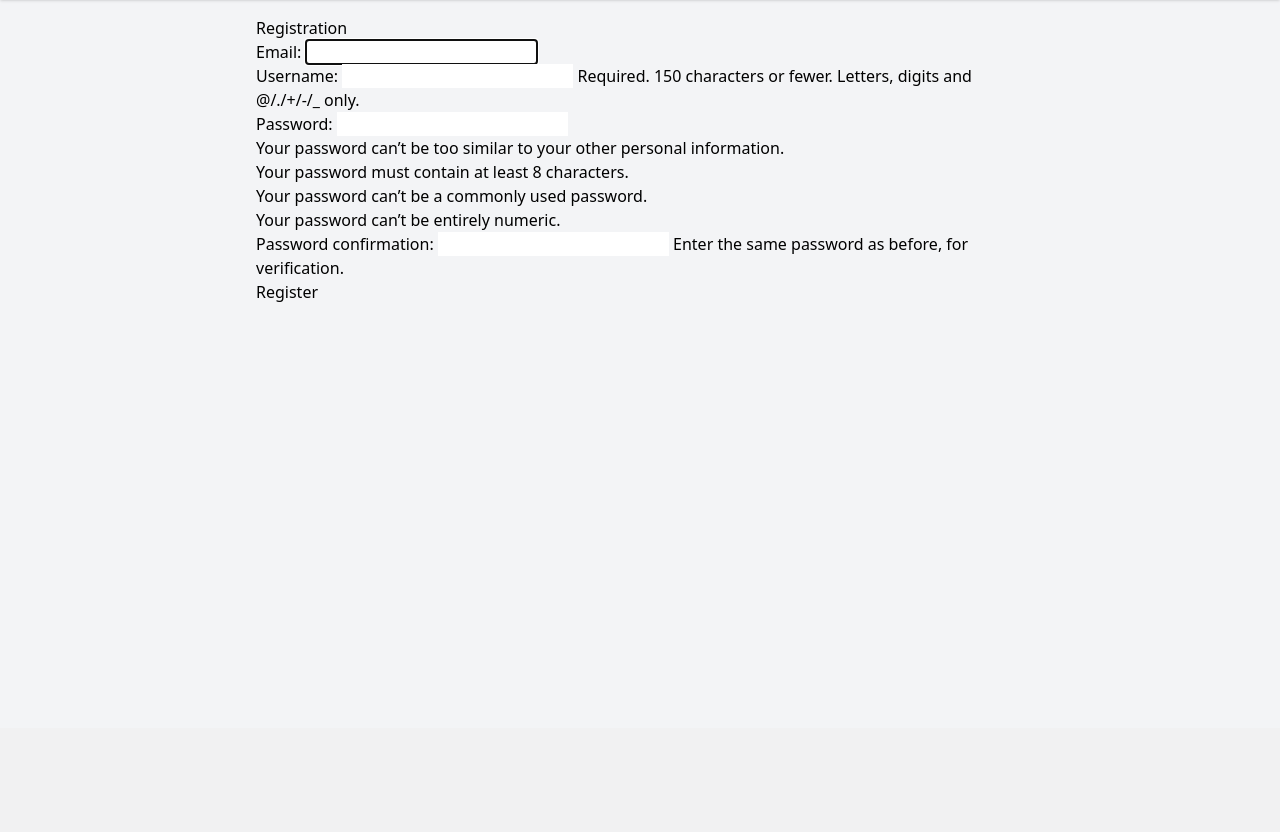
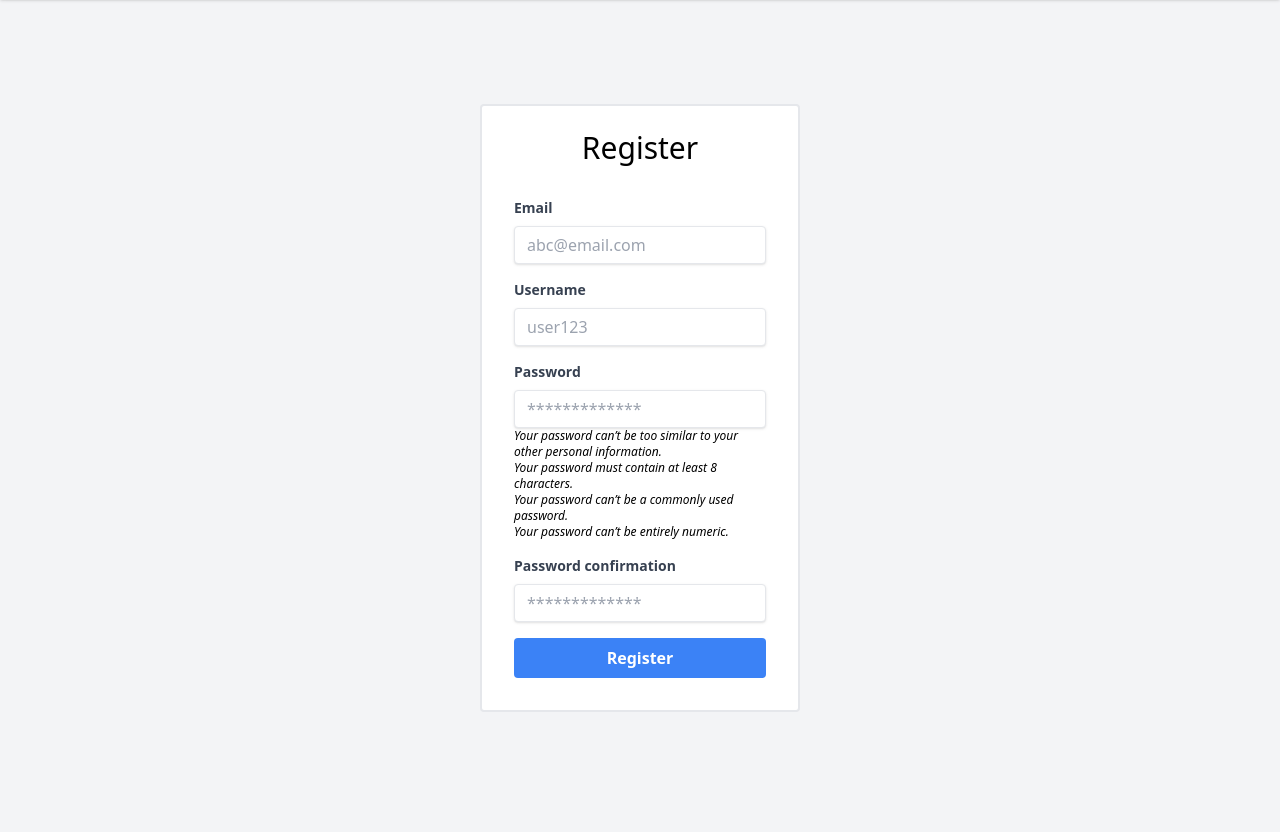
Before and after one commit to sinhaugoh/FriendZone, a Django app: page /register/ in a window 1280 px wide. Shown: the part 72-904 px from the top of the page. Before the commit the page ends 374 px from the top, so only its background shows below. Run offline with Django 4.2, Linux system fonts and the light colour scheme; some libraries are stand-ins or nearby versions.

Commit message:
implement UI for user registration page

```diff
--- a/social_media/templates/social_media/user_registration.html
+++ b/social_media/templates/social_media/user_registration.html
@@ -2,10 +2,47 @@
 {% load static %}
 
 {% block content %}
-<h1>Registration</h1>
+<div class="grid place-items-center h-screen ">
+    <form action="/register/" method="post" class="form"> {% csrf_token %}
+        <h1 class="text-3xl text-center mb-8">Register</h1>
+        <div class="mb-4">
+            <label class="field-label" for="id_email">
+              Email
+            </label>
+            <input class="text-input" id="id_email" name="email" maxlength="256" type="email" placeholder="abc@email.com" value="{{ registration_form.email.data|default_if_none:'' }}" required>
+        </div>
+        <div class="mb-4">
+            <label class="field-label" for="id_username">
+              Username
+            </label>
+            <input class="text-input" type="text" name="username" id="id_username" maxlength="150" value="{{ registration_form.username.data|default_if_none:'' }}" placeholder="user123" required>
+        </div>
+        <div class="mb-4">
+            <label class="field-label" for="id_password1">
+              Password
+            </label>
+            <input class="text-input" type="password" name="password1" id="id_password1" placeholder="*************" required>
+            <!-- help text -->
+            <div class="text-xs italic">{{ registration_form.password1.help_text }}</div>
+        </div>
+        <div class="mb-4">
+            <label class="field-label" for="id_password2">
+              Password confirmation
+            </label>
+            <input class="text-input" type="password" name="password2" id="id_password2" placeholder="*************" required>
+        </div>
 
-<form action="/register/" method="post"> {% csrf_token %}
-    {{ registration_form.as_p }}
-    <input type="submit" value="Register">
-</form>
+        <!-- display errors -->
+        {% for field in registration_form %}
+            {% for error in field.errors %}
+                <p class="form-error-text">{{ error }}</p>
+            {% endfor %}
+        {% endfor %}
+        {% if registration_form.non_field_errors is not None %}
+            <p class="form-error-text">{{ registration_form.non_field_errors.as_text }}</p>
+        {% endif %}
+
+        <input class="form-button" type="submit" value="Register">
+    </form>
+</div>
 {% endblock %}
```
Also changed, not shown: db.sqlite3.
